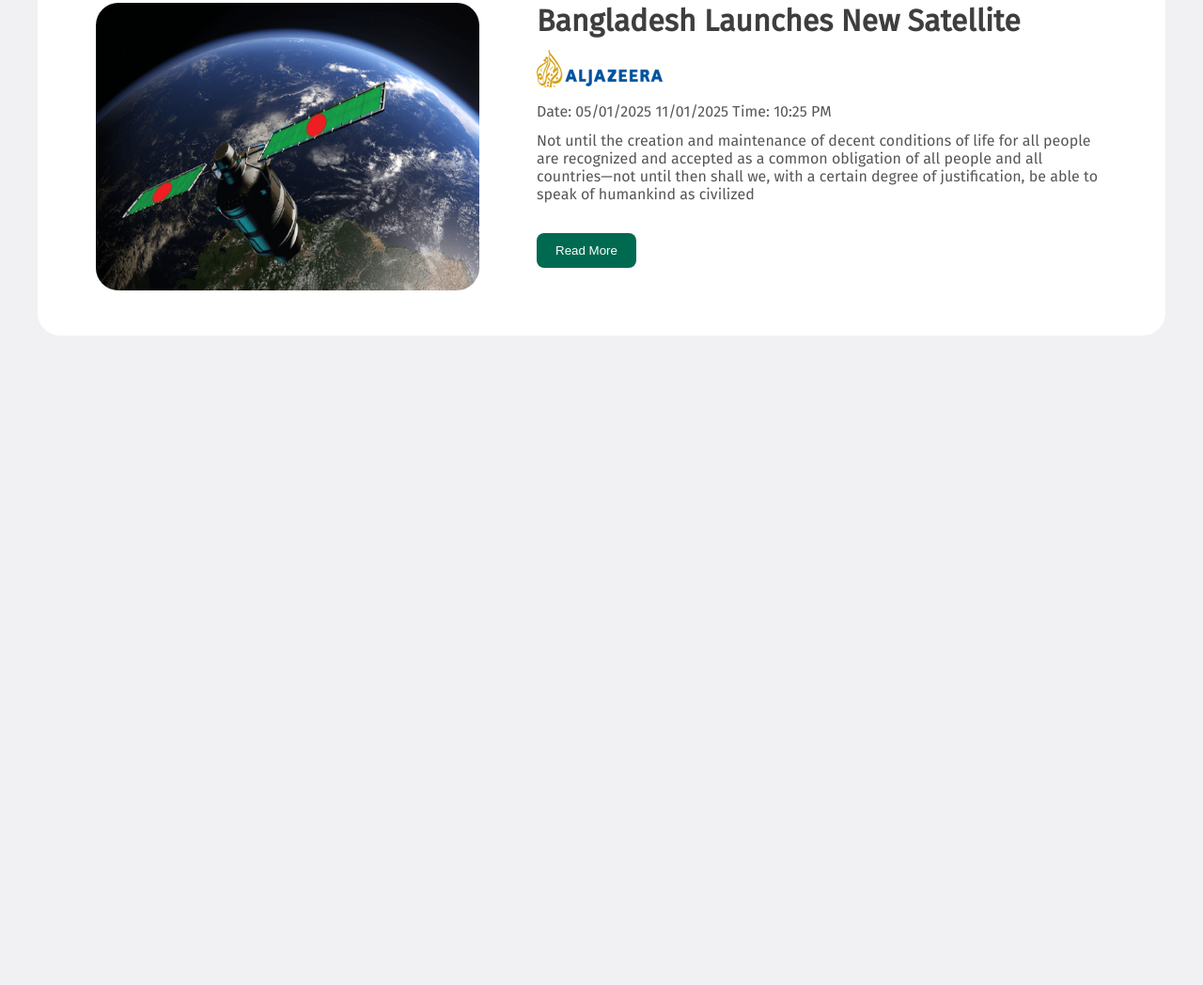
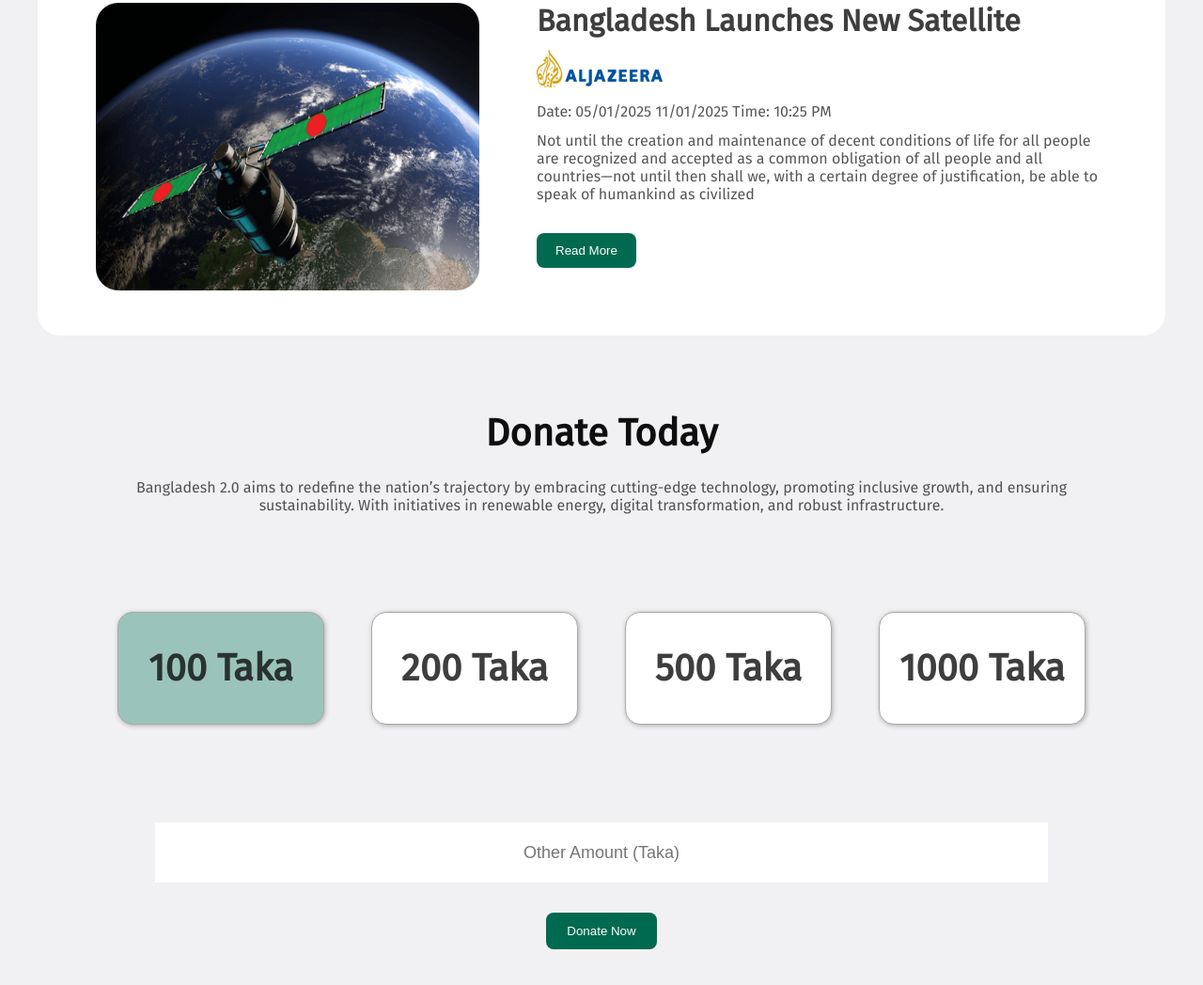
Before and after one commit to Rashed-helloworld/Assignment-1, a plain HTML site: page index.html in a window 1280 px wide. Shown: the part 3984-5032 px from the top of the page at 94% size. Before the commit the page ends 4396 px from the top, so only its background shows below. Drawn offline with Linux system fonts and the light colour scheme.

Commit message:
donate section added

```diff
--- a/index.html
+++ b/index.html
@@ -166,6 +166,18 @@
                     </div>
                 </div>
             </section>
+            <section class="donate">
+                <h3>Donate Today</h3>
+                <p>Bangladesh 2.0 aims to redefine the nation’s trajectory by embracing cutting-edge technology, promoting inclusive growth, and ensuring sustainability. With initiatives in renewable energy, digital transformation, and robust infrastructure.</p>
+                <div class="donate-cards">
+                    <div class="donate-card taka"><p>100 Taka</p></div>
+                    <div class="donate-card"><p>200 Taka</p></div>
+                    <div class="donate-card"><p>500 Taka</p></div>
+                    <div class="donate-card"><p>1000 Taka</p></div>
+                </div>
+                <input type="text" placeholder="Other Amount (Taka)">
+                <button class="news-button">Donate Now</button>
+            </section>
          </main>
     </div>
 </body>
--- a/styles/style.css
+++ b/styles/style.css
@@ -443,4 +443,84 @@ select{
     background-color: #006a50;
 }
 
-.news1
+/* Donate section styling */
+
+.donate{
+    height: 464px;
+    width: 90%;
+    text-align: center;
+    margin: 80px auto;
+}
+
+.donate > h3{
+    font-size: 40px;
+    color: rgba(14, 14, 14, 1);
+}
+
+.donate > p{
+    font-size: 16px;
+    color: rgba(14, 14, 14, 0.7);
+    margin-top: 24px;
+    margin-bottom: 32px;
+}
+
+.donate-cards{
+    height: 264px;
+    width: 100%;
+    display: flex;
+    justify-content: space-around;
+    align-items: center;
+
+}
+
+.donate-card{
+    width: 220px;
+    height: 120px;
+    text-align: center;
+    color: rgba(14, 14, 14, 0.15);
+    border: 1px solid #aaa;
+    border-radius: 16px;
+    box-shadow: 1px 1px 5px #aaa;
+    font-size: 40px;
+    font-weight: 700;
+    color: rgba(14, 14, 14, 0.8);
+    display: flex;
+    justify-content: center;
+    align-items: center;
+    background-color: #fff;
+    margin-block: 32px;
+}
+
+.taka{
+    background-color: #9ac4b9;
+}
+
+.donate > input{
+    display: block;
+    margin: 32px auto;
+    width: 950px;
+    height: 64px;
+    padding-block: 20px;
+    text-align: center;
+    font-size: 18px;
+    color: rgba(14, 14, 14, 0.15);
+    border: none;
+}
+
+.donate > input:hover,
+.donate > input:focus,
+.donate > input:active{
+    background-color: #ddd;
+    color: #fff;
+    border-radius: 24px;
+    border: none;
+    outline: none;
+}
+
+.donate > button{
+    padding: 12px 22px;
+    color: #fff;
+    border: none;
+    border-radius: 8px;
+    margin-bottom: 80px;
+}
```
